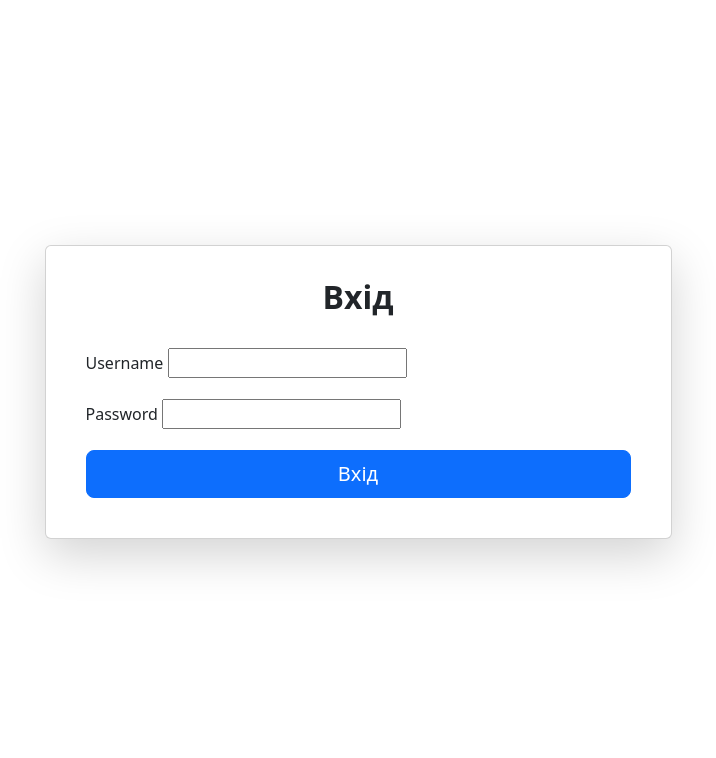
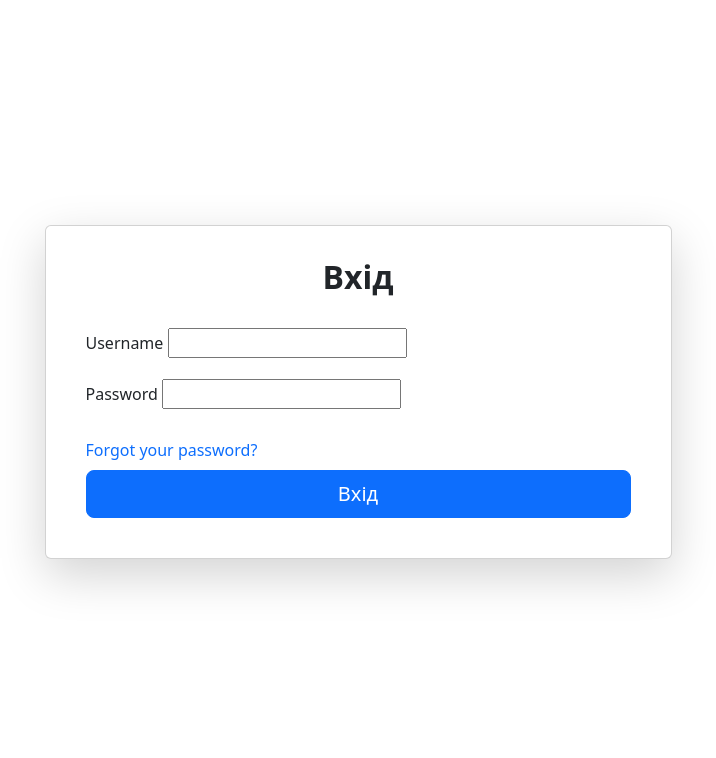
Before and after one commit to utereskovigmail/djangomvt, a Django app: template atbmvt/users/templates/login.html in a window 1280 px wide. Shown: the part 56-814 px from the top of the page, without its empty margins (282-998 px from the left). Run offline with Django 5.2, Linux system fonts and the light colour scheme; the template is opened without the code that fills it, so the values that code supplies are empty, except form fields; tables that the repository leaves empty hold one stand-in row (values such as "Sample post"); form fields are guessed from the names that the template uses; some libraries are stand-ins or nearby versions.

Commit message:
password reset css fixed

```diff
--- a/atbmvt/users/templates/login.html
+++ b/atbmvt/users/templates/login.html
@@ -35,7 +35,7 @@
                             {% endif %}
                         </div>
 
-                        <div class="mb-3">
+                        <div class="mb-4">
                             <label class="form-label">{{form.password.label}}</label>
                             {{form.password}}
                             {% if form.password.errors %}
@@ -43,7 +43,11 @@
                             {% endif %}
                         </div>
 
-                        <button type="submit" class="btn btn-primary btn-lg w-100">
+                        <a href="{% url 'reset_password' %}" class="text-decoration-none">
+                            Forgot your password?
+                        </a>
+
+                        <button type="submit" class="btn btn-primary btn-lg w-100 mt-2">
                             Вхід
                         </button>
 
--- a/atbmvt/users/templates/password-reset/password_reset.html
+++ b/atbmvt/users/templates/password-reset/password_reset.html
@@ -41,7 +41,7 @@
                             </button>
                         </form>
 
-                        <div class="text-center mt-3">
+                        <div class="text-center mt-3 ">
                             <a href="/users/login" class="text-decoration-none">
                                 ← Back to login
                             </a>
```
